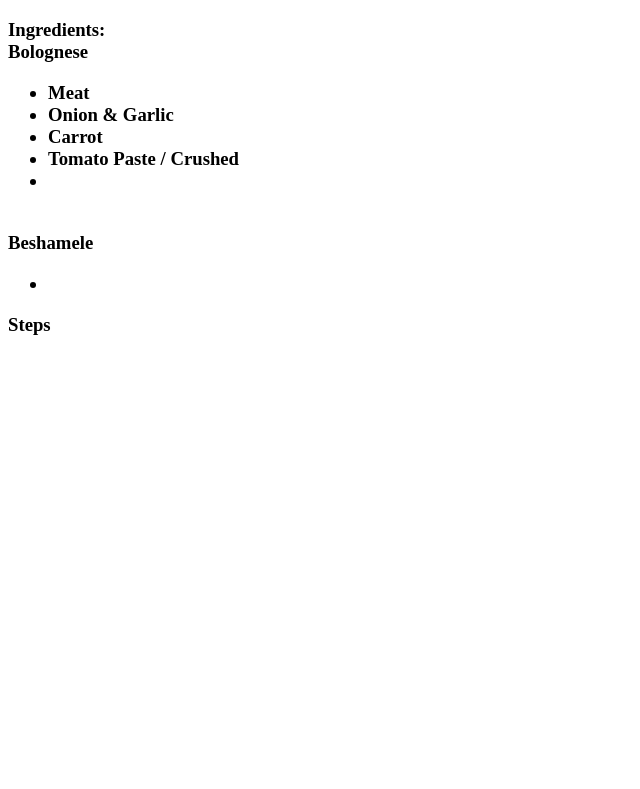
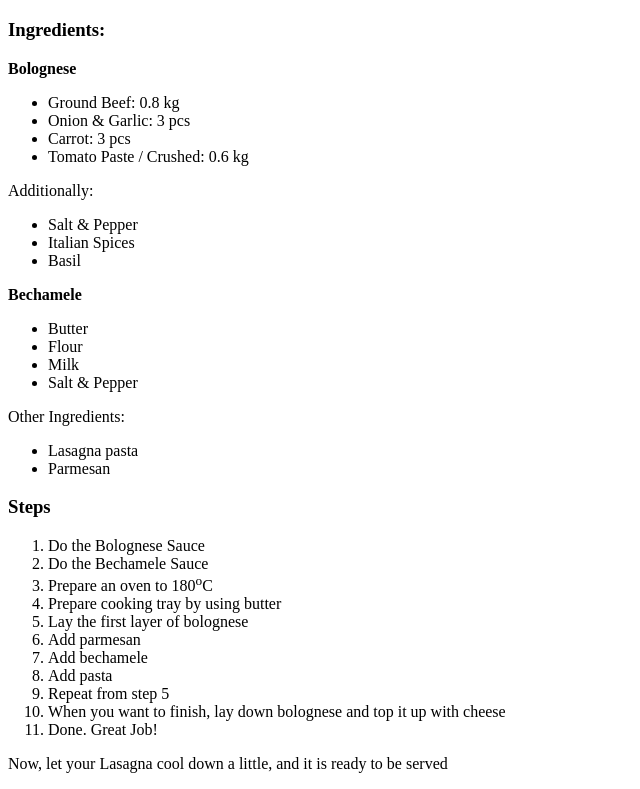
Before and after one commit to lanNo19/odin-recipes, a plain HTML site: page recipes/lasagna.html in a window 1280 px wide. Shown: the part 61-850 px from the top of the page, without its empty margins (0-640 px from the left). Before the commit the page ends 800 px from the top, so only its background shows below. Drawn offline with Linux system fonts and the light colour scheme.

Commit message:
finished the lasagna recipe

```diff
--- a/recipes/lasagna.html
+++ b/recipes/lasagna.html
@@ -6,22 +6,46 @@
 </head>
 <body>
     <h1>Lasagna</h1>
-    <h3>Ingredients:<br>
-        <strong>Bolognese</strong>
+    <h3>Ingredients:<br></h3>
+    <strong>Bolognese</strong>
         <ul>
-            <li>Meat</li>
-            <li>Onion & Garlic</li>
-            <li>Carrot</li>
-            <li>Tomato Paste / Crushed</li>
-            <li></li>
+            <li>Ground Beef: 0.8 kg</li>
+            <li>Onion & Garlic: 3 pcs</li>
+            <li>Carrot: 3 pcs</li>
+            <li>Tomato Paste / Crushed: 0.6 kg</li>
         </ul>
-        <br>
-        <strong>Beshamele</strong>
+        <p>Additionally:</p>
         <ul>
-            <li></li>
+            <li>Salt & Pepper</li>
+            <li>Italian Spices</li>
+            <li>Basil</li>
         </ul>
-    </h3>
-
+        <strong>Bechamele</strong>
+        <ul>
+            <li>Butter</li>
+            <li>Flour</li>
+            <li>Milk</li>
+            <li>Salt & Pepper</li>
+        </ul>
+        <p>Other Ingredients:</p>
+        <ul>
+            <li>Lasagna pasta</li>
+            <li>Parmesan</li>
+        </ul>
     <h3>Steps</h3>
+    <ol>
+        <li>Do the Bolognese Sauce</li>
+        <li>Do the Bechamele Sauce</li>
+        <li>Prepare an oven to 180<sup>o</sup>C</li>
+        <li>Prepare cooking tray by using butter</li>
+        <li>Lay the first layer of bolognese</li>
+        <li>Add parmesan</li>
+        <li>Add bechamele</li>
+        <li>Add pasta</li>
+        <li>Repeat from step 5</li>
+        <li>When you want to finish, lay down bolognese and top it up with cheese</li>
+        <li>Done. Great Job!</li>
+    </ol>
+    <p>Now, let your Lasagna cool down a little, and it is ready to be served</p>
 </body>
 </html>
```
